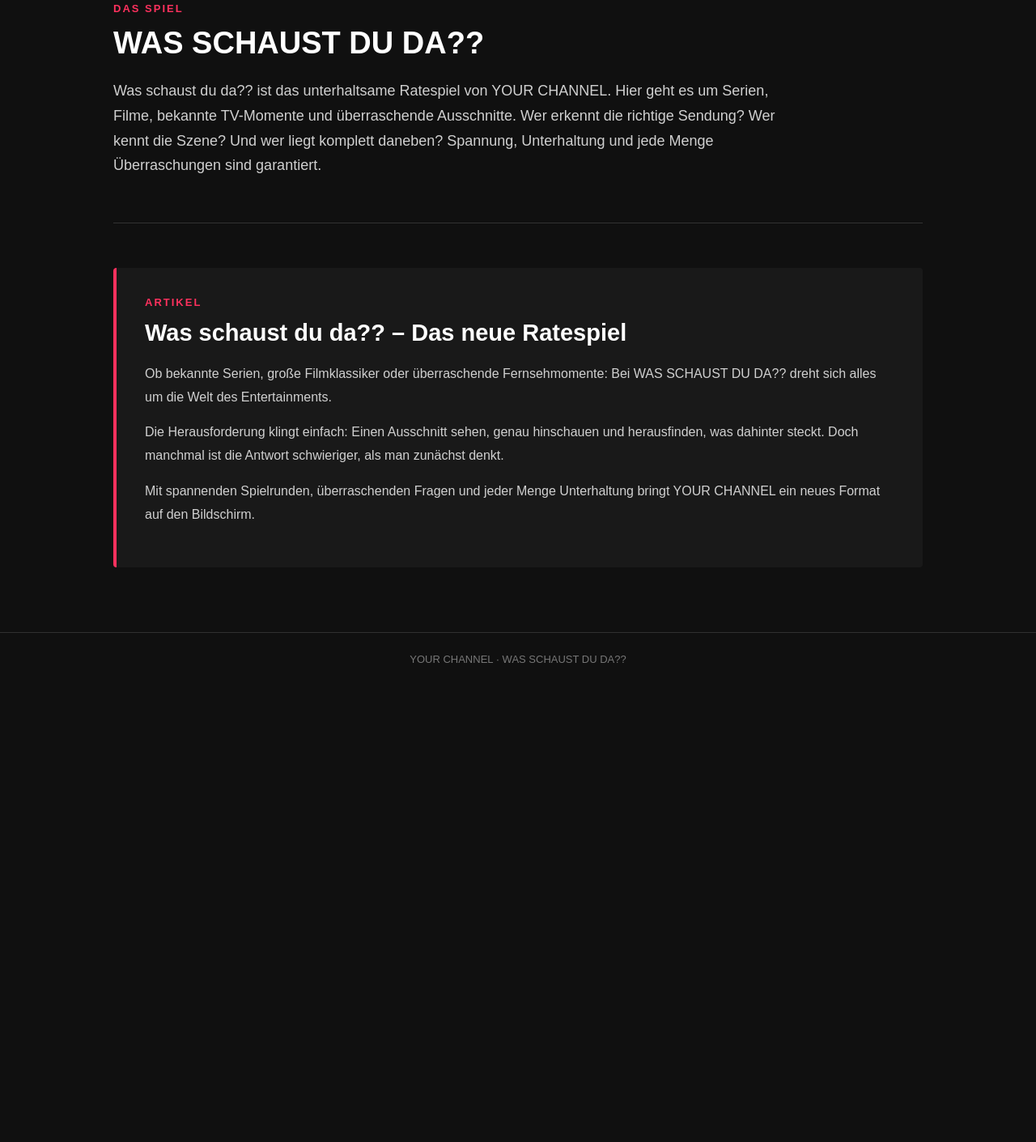
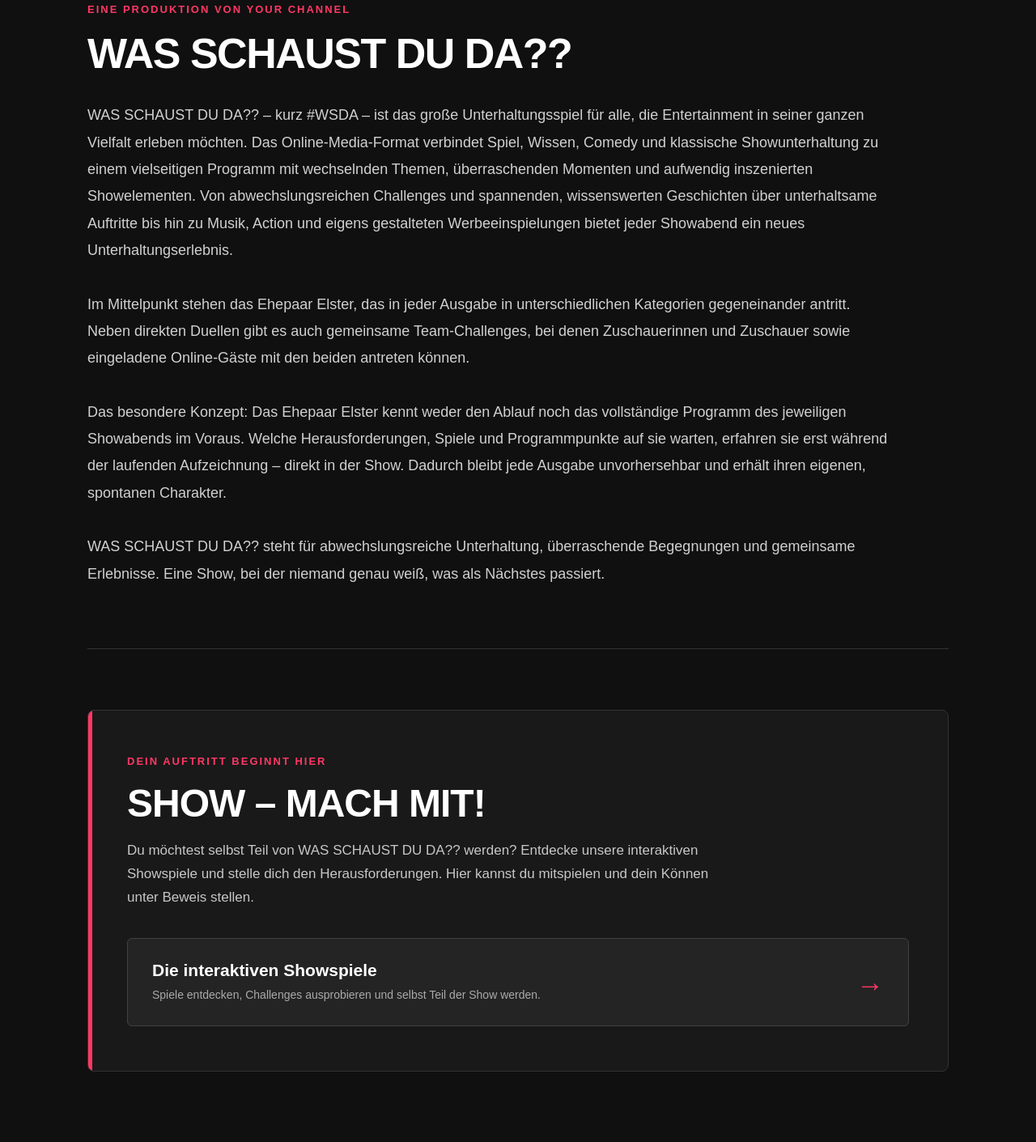
Before and after one commit to maxofficialsite/maxofficial, a plain HTML site: page index.html in a window 1280 px wide. Shown: the part 321-1732 px from the top of the page at 81% size. Before the commit the page ends 1168 px from the top, so only its background shows below. Drawn offline with Linux system fonts and the light colour scheme.

Commit message:
Update index.html

```diff
--- a/index.html
+++ b/index.html
@@ -4,7 +4,8 @@
 <head>
 <meta charset="UTF-8">
 <meta name="viewport" content="width=device-width, initial-scale=1.0">
-<title>WAS SCHAUST DU DA?? | YOUR CHANNEL</title>
+
+<title>WAS SCHAUST DU DA?? – YOUR CHANNEL</title>
 
 <style>
 * {
@@ -15,17 +16,15 @@
 
 body {
     background: #101010;
-    color: white;
+    color: #fff;
     font-family: Arial, Helvetica, sans-serif;
 }
 
 header {
-    width: 100%;
-    padding: 35px 20px 25px;
     display: flex;
     justify-content: center;
     align-items: center;
-    background: #101010;
+    padding: 38px 20px;
 }
 
 .logo {
@@ -36,77 +35,134 @@ header {
 }
 
 main {
-    max-width: 1050px;
-    margin: 45px auto;
-    padding: 0 25px;
+    max-width: 1120px;
+    margin: 30px auto 90px;
+    padding: 0 28px;
 }
 
-.section-label {
-    color: #ff315e;
+.eyebrow {
+    color: #ff3865;
     font-size: 13px;
-    font-weight: bold;
+    font-weight: 700;
     letter-spacing: 2px;
     text-transform: uppercase;
-    margin-bottom: 14px;
+    margin-bottom: 17px;
 }
 
 h1 {
-    font-size: 38px;
-    margin-bottom: 22px;
+    font-size: clamp(34px, 5vw, 52px);
+    letter-spacing: -1.5px;
+    margin-bottom: 30px;
 }
 
-.description {
+.intro {
+    max-width: 1000px;
+    color: #d1d1d1;
     font-size: 18px;
-    line-height: 1.7;
-    color: #d0d0d0;
-    max-width: 850px;
+    line-height: 1.85;
 }
 
 .divider {
     border: 0;
     border-top: 1px solid #333;
-    margin: 55px 0;
+    margin: 75px 0;
 }
 
-.article {
+/* MACH MIT BEREICH */
+
+.participate {
     background: #191919;
-    padding: 35px;
-    border-left: 4px solid #ff315e;
-    border-radius: 4px;
+    border: 1px solid #333;
+    border-radius: 8px;
+    padding: 55px 48px;
+    position: relative;
+    overflow: hidden;
 }
 
-.article h2 {
-    font-size: 29px;
-    margin-bottom: 20px;
+.participate::before {
+    content: "";
+    position: absolute;
+    left: 0;
+    top: 0;
+    width: 5px;
+    height: 100%;
+    background: #ff3865;
 }
 
-.article p {
-    color: #d0d0d0;
-    font-size: 16px;
-    line-height: 1.8;
-    margin-bottom: 15px;
+.participate h2 {
+    font-size: clamp(34px, 5vw, 48px);
+    letter-spacing: -1px;
+    margin-bottom: 17px;
+}
+
+.participate > p {
+    color: #c7c7c7;
+    font-size: 17px;
+    line-height: 1.7;
+    max-width: 750px;
+    margin-bottom: 35px;
+}
+
+.game-link {
+    display: flex;
+    justify-content: space-between;
+    align-items: center;
+    gap: 20px;
+    background: #242424;
+    border: 1px solid #414141;
+    border-radius: 6px;
+    padding: 27px 30px;
+    color: white;
+    text-decoration: none;
+    transition: background 0.2s, border-color 0.2s;
+}
+
+.game-link:hover {
+    background: #303030;
+    border-color: #ff3865;
+}
+
+.game-link h3 {
+    font-size: 21px;
+    margin-bottom: 8px;
+}
+
+.game-link p {
+    color: #aaa;
+    font-size: 14px;
+    line-height: 1.5;
+}
+
+.arrow {
+    color: #ff3865;
+    font-size: 34px;
+    font-weight: bold;
+    flex-shrink: 0;
 }
 
 footer {
     border-top: 1px solid #303030;
-    padding: 25px;
+    padding: 27px 20px;
     text-align: center;
     color: #777;
     font-size: 13px;
-    margin-top: 80px;
 }
 
 @media (max-width: 600px) {
-    h1 {
-        font-size: 29px;
+    main {
+        padding: 0 19px;
     }
 
-    .article {
-        padding: 23px;
+    .participate {
+        padding: 35px 24px;
     }
 
-    .article h2 {
-        font-size: 24px;
+    .game-link {
+        padding: 22px 19px;
+    }
+
+    .game-link h3 {
+        font-size: 18px;
     }
 }
 </style>
@@ -117,7 +173,7 @@ footer {
 <header>
     <img
         src="WAS SCHAUST DU DA__.png"
-        alt="WAS SCHAUST DU DA?? Logo"
+        alt="WAS SCHAUST DU DA??"
         class="logo"
     >
 </header>
@@ -125,46 +181,82 @@ footer {
 <main>
 
     <section>
-        <div class="section-label">Das Spiel</div>
+        <div class="eyebrow">Eine Produktion von YOUR CHANNEL</div>
+
         <h1>WAS SCHAUST DU DA??</h1>
 
-        <p class="description">
-            Was schaust du da?? ist das unterhaltsame Ratespiel
-            von YOUR CHANNEL. Hier geht es um Serien, Filme,
-            bekannte TV-Momente und überraschende Ausschnitte.
-            Wer erkennt die richtige Sendung? Wer kennt die
-            Szene? Und wer liegt komplett daneben?
-            Spannung, Unterhaltung und jede Menge Überraschungen
-            sind garantiert.
+        <p class="intro">
+            WAS SCHAUST DU DA?? – kurz #WSDA – ist das große
+            Unterhaltungsspiel für alle, die Entertainment in
+            seiner ganzen Vielfalt erleben möchten. Das
+            Online-Media-Format verbindet Spiel, Wissen, Comedy
+            und klassische Showunterhaltung zu einem vielseitigen
+            Programm mit wechselnden Themen, überraschenden
+            Momenten und aufwendig inszenierten Showelementen.
+            Von abwechslungsreichen Challenges und spannenden,
+            wissenswerten Geschichten über unterhaltsame
+            Auftritte bis hin zu Musik, Action und eigens
+            gestalteten Werbeeinspielungen bietet jeder
+            Showabend ein neues Unterhaltungserlebnis.
+
+            <br><br>
+
+            Im Mittelpunkt stehen das Ehepaar Elster, das in
+            jeder Ausgabe in unterschiedlichen Kategorien
+            gegeneinander antritt. Neben direkten Duellen gibt
+            es auch gemeinsame Team-Challenges, bei denen
+            Zuschauerinnen und Zuschauer sowie eingeladene
+            Online-Gäste mit den beiden antreten können.
+
+            <br><br>
+
+            Das besondere Konzept: Das Ehepaar Elster kennt
+            weder den Ablauf noch das vollständige Programm
+            des jeweiligen Showabends im Voraus. Welche
+            Herausforderungen, Spiele und Programmpunkte
+            auf sie warten, erfahren sie erst während der
+            laufenden Aufzeichnung – direkt in der Show.
+            Dadurch bleibt jede Ausgabe unvorhersehbar und
+            erhält ihren eigenen, spontanen Charakter.
+
+            <br><br>
+
+            WAS SCHAUST DU DA?? steht für abwechslungsreiche
+            Unterhaltung, überraschende Begegnungen und
+            gemeinsame Erlebnisse. Eine Show, bei der niemand
+            genau weiß, was als Nächstes passiert.
         </p>
     </section>
 
     <hr class="divider">
 
-    <article class="article">
-        <div class="section-label">Artikel</div>
+    <section class="participate">
 
-        <h2>Was schaust du da?? – Das neue Ratespiel</h2>
+        <div class="eyebrow">Dein Auftritt beginnt hier</div>
+
+        <h2>SHOW – MACH MIT!</h2>
 
         <p>
-            Ob bekannte Serien, große Filmklassiker oder
-            überraschende Fernsehmomente: Bei WAS SCHAUST DU DA??
-            dreht sich alles um die Welt des Entertainments.
+            Du möchtest selbst Teil von WAS SCHAUST DU DA??
+            werden? Entdecke unsere interaktiven Showspiele
+            und stelle dich den Herausforderungen. Hier
+            kannst du mitspielen und dein Können unter Beweis
+            stellen.
         </p>
 
-        <p>
-            Die Herausforderung klingt einfach: Einen Ausschnitt
-            sehen, genau hinschauen und herausfinden, was dahinter
-            steckt. Doch manchmal ist die Antwort schwieriger,
-            als man zunächst denkt.
-        </p>
+        <a class="game-link" href="InteraktiveShow.html">
+            <div>
+                <h3>Die interaktiven Showspiele</h3>
+                <p>
+                    Spiele entdecken, Challenges ausprobieren
+                    und selbst Teil der Show werden.
+                </p>
+            </div>
 
-        <p>
-            Mit spannenden Spielrunden, überraschenden Fragen
-            und jeder Menge Unterhaltung bringt YOUR CHANNEL
-            ein neues Format auf den Bildschirm.
-        </p>
-    </article>
+            <span class="arrow">→</span>
+        </a>
+
+    </section>
 
 </main>
 
```
